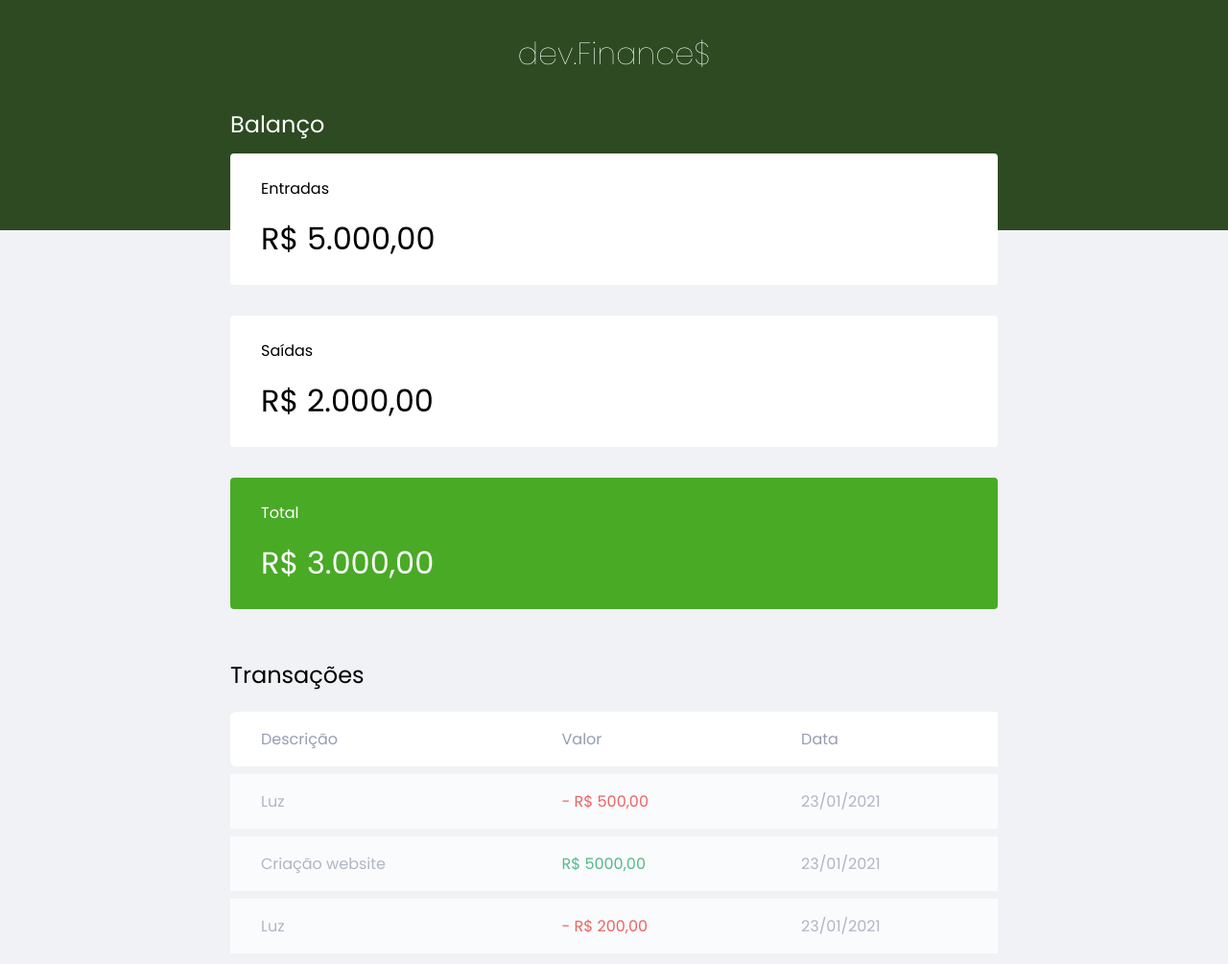
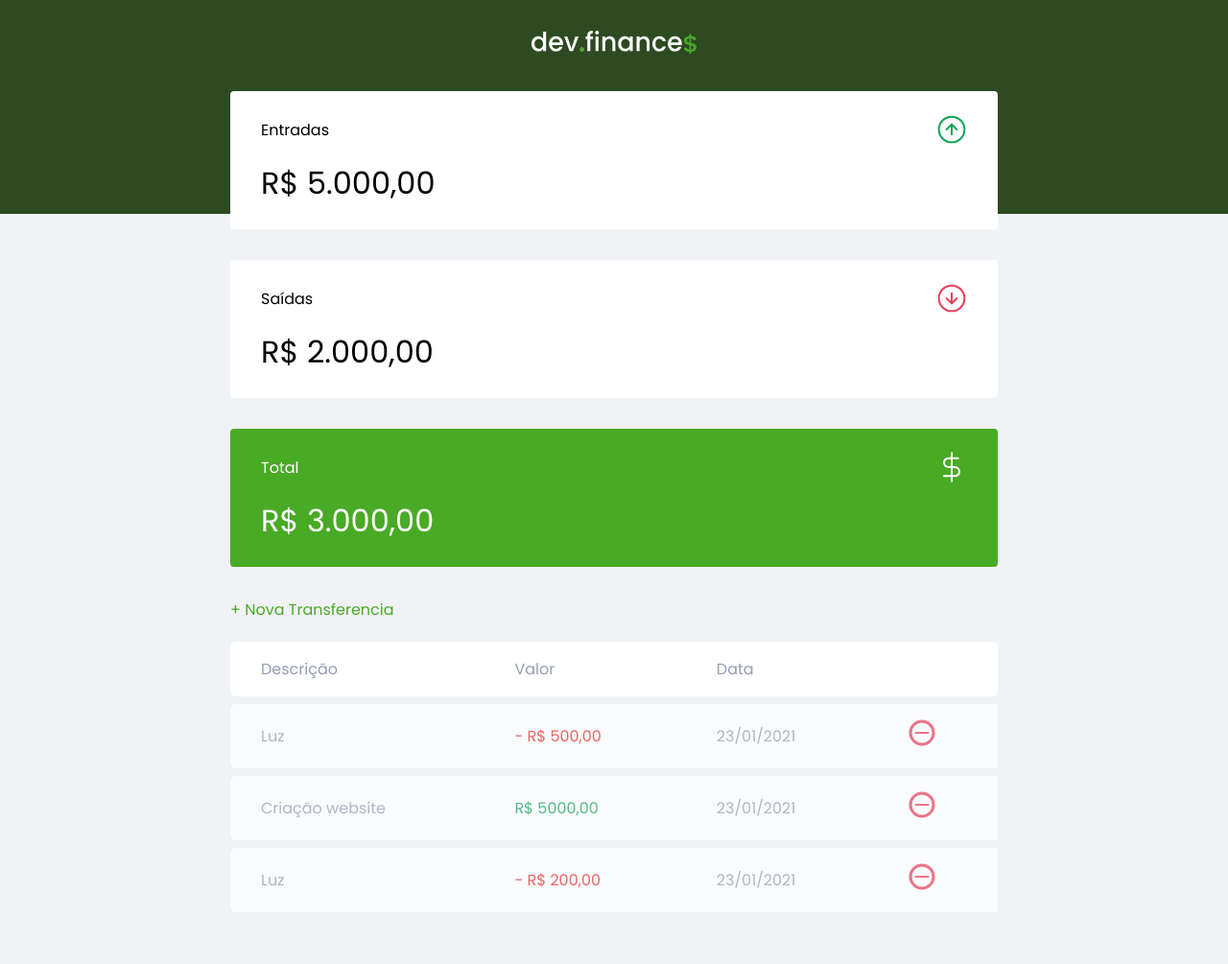
Before and after one commit to NicolasSuzigan/DevFinances, a plain HTML site: page index.html in a window 1280 px wide. Shown: the top 1005 px of the page at 96% size. Drawn offline with Linux system fonts and the light colour scheme.

Commit message:
Incluindo icones e botão adicionar novo lançamento

```diff
--- a/index.html
+++ b/index.html
@@ -15,38 +15,50 @@
 <body>
 
   <header>
-    <h1 id="logo">dev.Finance$</h1>
+    <img src="./assets/logo.svg" alt="Logo Dev Finance">
   </header>
 
   <main class="container">
 
     <section id="balance">
-      <h2>Balanço</h2>
+      <h2 class="sr-only">Balanço</h2>
 
         <div class="card">
-          <h3>Entradas</h3>
+          <h3>
+            <span>Entradas</span>
+            <img src="./assets/income.svg" alt="Imagem de entrada">
+          </h3>
           <p>R$ 5.000,00</p>
         </div>
 
         <div class="card">
-          <h3>Saídas</h3>
+          <h3>
+            <span>Saídas</span>
+            <img src="./assets/expense.svg" alt="Imagem de saida">
+          </h3>
           <p>R$ 2.000,00</p>
         </div>
 
         <div class="card total">
-          <h3>Total</h3>
+          <h3>
+            <span>Total</span>
+            <img src="./assets/total.svg" alt="Imagem de total">
+          </h3>
           <p>R$ 3.000,00</p>
         </div>
     </section>
 
     <section id="transaction">
-      <h2>Transações</h2>
+      <h2 class="sr-only">Transações</h2>
+
+      <a href="#" class="button new">+ Nova Transferencia</a>
       <table id="data-table">
         <thead>
           <tr>
             <th>Descrição</th>
             <th>Valor</th>
             <th>Data</th>
+            <th></th>
           </tr>
         </thead>
         <tbody>
@@ -54,16 +66,19 @@
             <td class="description">Luz</td>
             <td class="expense">- R$ 500,00</td>
             <td class="date">23/01/2021</td>
+            <th><img src="./assets/minus.svg" alt="Remover lançamento"></th>
           </tr>
           <tr>
             <td class="description">Criação website</td>
             <td class="income"> R$ 5000,00</td>
             <td class="date">23/01/2021</td>
+            <th><img src="./assets/minus.svg" alt="Remover lançamento"></th>
           </tr>
           <tr>
             <td class="description">Luz</td>
             <td class="expense">- R$ 200,00</td>
             <td class="date">23/01/2021</td>
+            <th><img src="./assets/minus.svg" alt="Remover lançamento"></th>
           </tr>
         </tbody>
       </table>
--- a/style.css
+++ b/style.css
@@ -14,6 +14,22 @@ body{
   font-family: 'Poppins', sans-serif;
 }
 
+
+/*Trick para manter um elemento na tela e sumir com ele
+para leitores de tela
+*/
+.sr-only{
+  position: absolute;
+  width: 1px;
+  height: 1px;
+  padding: 0;
+  margin: -1px;
+  overflow: hidden;
+  clip: rect(0, 0, 0, 0);
+  white-space: nowrap;
+  border-width: 0;
+}
+/*----------------------------------------------------------*/
 .container {
   width: min(90vw, 800px);
 
@@ -27,6 +43,23 @@ h2 {
 
   font-weight: normal;
 }
+
+/* ===== Links & Buttons ===== */
+a{
+  color: #49AA26;
+  text-decoration: none;
+
+}
+
+a:hover{
+  color: #3dd705;
+}
+
+.button.new{
+  display: inline-block;
+  margin-bottom: .8rem;
+}
+
 /* ===== Header ===== */
 
 header {
@@ -62,6 +95,10 @@ header {
 .card h3 {
 font-weight: normal;
 font-size: 1rem;
+
+display: flex;
+align-items: center;
+justify-content: space-between;
 }
 
 .card p {
@@ -83,10 +120,19 @@ color: white;
   color: #969cb3;
 }
 
+
+/* ===== Arredondando cantos da tabela ===== */
 table thead tr th:first-child,
-table thead tr td:first-child{
+table tbody tr td:first-child{
   border-radius: 0.4rem 0 0 0.4rem;
 }
+
+table thead tr th:last-child,
+table tbody tr td:last-child{
+  border-radius: 0 0.4rem 0.4rem 0;
+}
+
+/*----------------------------------------------*/
 
 table th {
   background: white;
```
Also changed, not shown: assets/expense.svg (added), assets/income.svg (added), assets/logo.svg (added), assets/minus.svg (added), assets/plus.svg (added), assets/total.svg (added), 1 other file.
